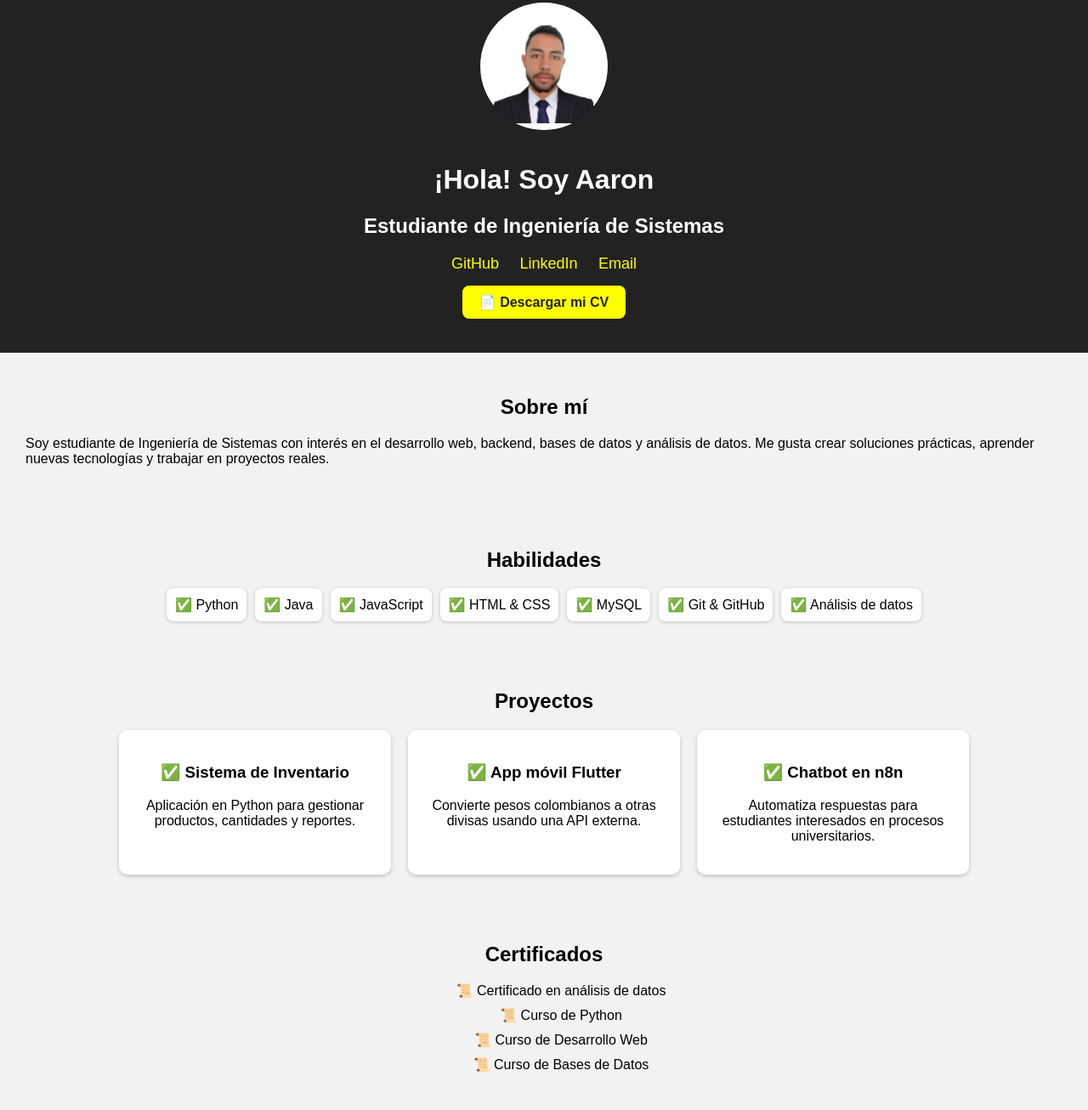
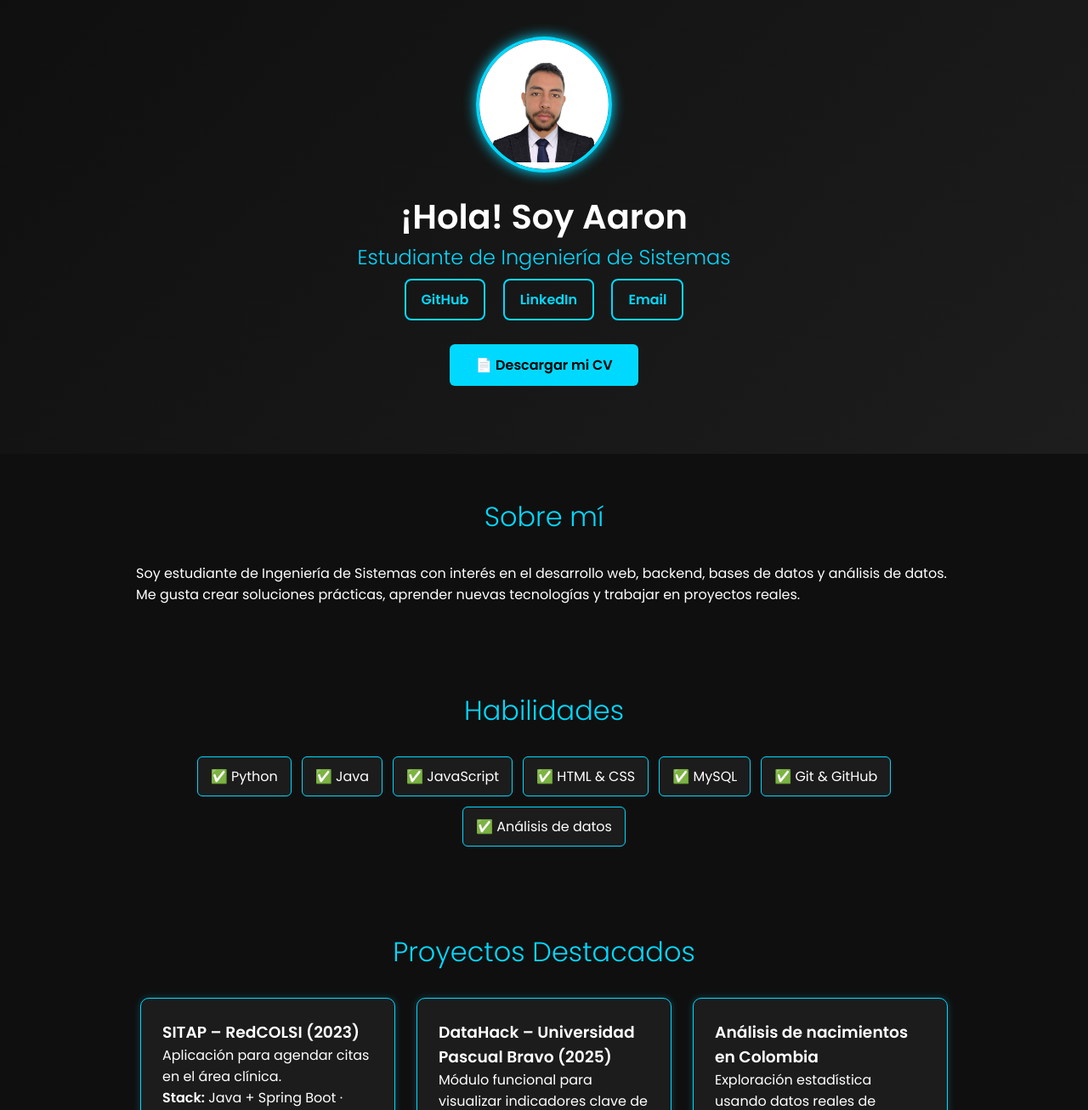
Before and after one commit to aaron1043/aaron1043, a plain HTML site: page docs/index.html in a window 1280 px wide. Shown: the part 37-1343 px from the top of the page at 85% size. Drawn offline with Linux system fonts and the light colour scheme.

Commit message:
Cambios sobre la portada

```diff
--- a/docs/index.html
+++ b/docs/index.html
@@ -3,15 +3,31 @@
 <head>
     <meta charset="UTF-8">
     <meta name="viewport" content="width=device-width, initial-scale=1.0">
+    <link href="https://fonts.googleapis.com/css2?family=Poppins:wght@300;400;600&display=swap" rel="stylesheet">
     <title>Aaron - Portafolio</title>
     <link rel="stylesheet" href="style.css">
 </head>
 <body>
+    <script>
+    const text = "Aaron";
+    let index = 0;
+
+    function typeEffect() {
+        if (index < text.length) {
+            document.getElementById("typed").innerHTML += text.charAt(index);
+            index++;
+            setTimeout(typeEffect, 150);
+        }
+    }
+
+    window.onload = typeEffect;
+    </script>
 
     <header class="header">
         <img src="images/foto.jpg" class="perfil" alt="Foto de perfil">
-        <h1>¡Hola! Soy Aaron</h1>
+       <h1>¡Hola! Soy <span id="typed"></span></h1>
         <h2>Estudiante de Ingeniería de Sistemas</h2>
+
 
         <div class="links">
             <a href="https://github.com/aaron1043" target="_blank">GitHub</a>
@@ -19,7 +35,7 @@
             <a href="l.aarongalvan@gmail.com">Email</a>
         </div>
 
-        <a class="cv-btn" href="docs/CV.pdf" download>📄 Descargar mi CV</a>
+        <a class="cv-btn" href="/CV.pdf" download>📄 Descargar mi CV</a>
     </header>
 
     <section class="about">
@@ -45,22 +61,40 @@
     </section>
 
     <section class="projects">
-        <h2>Proyectos</h2>
+    <h2>Proyectos Destacados</h2>
     <div class="project-list">
 
         <div class="project">
-                <h3>✅ Sistema de Inventario</h3>
-                <p>Aplicación en Python para gestionar productos, cantidades y reportes.</p>
+            <h3>SITAP – RedCOLSI (2023)</h3>
+            <p>Aplicación para agendar citas en el área clínica.</p>
+            <p><strong>Stack:</strong> Java + Spring Boot · Vue.js · Firebase Auth · Docker · PostgreSQL</p>
+            <p>📍 Representación nacional en RedCOLSI como proyecto universitario destacado.</p>
         </div>
 
         <div class="project">
-                <h3>✅ App móvil Flutter</h3>
-                <p>Convierte pesos colombianos a otras divisas usando una API externa.</p>
+            <h3>DataHack – Universidad Pascual Bravo (2025)</h3>
+            <p>Módulo funcional para visualizar indicadores clave de negocio con integración de ciencia de datos.</p>
+            <p><strong>Stack:</strong> Python · Streamlit · Matplotlib · Pandas</p>
+            <p>🏆 3er puesto por lograr un MVP completamente funcional en solo 2 días.</p>
+            <p><em>"Visualización de indicadores clave para gestión empresarial en plataformas ERP"</em></p>
         </div>
 
         <div class="project">
-                <h3>✅ Chatbot en n8n</h3>
-                <p>Automatiza respuestas para estudiantes interesados en procesos universitarios.</p>
+            <h3>Análisis de nacimientos en Colombia</h3>
+            <p>Exploración estadística usando datos reales de nacimientos en el país.</p>
+            <p><strong>Stack:</strong> Python · Jupyter Notebook · Pandas · Seaborn</p>
+        </div>
+
+        <div class="project">
+            <h3>Chat de IA para Escuela Sabática – Sabbath (2025)</h3>
+            <p>Chat inteligente para miembros de iglesia que permite:</p>
+            <ul>
+                <li>Consultar información sobre las lecciones</li>
+                <li>Cargar documentos y hacer preguntas</li>
+                <li>Interfaz web en producción</li>
+            </ul>
+            <p><strong>Stack:</strong> n8n · TypeScript · OpenAI · Gemini · Docker</p>
+            <p>🌐 Producción: <a href="https://sabbath.awrcolombia.online/" target="_blank">https://sabbath.awrcolombia.online/</a></p>
         </div>
 
     </div>
--- a/docs/style.css
+++ b/docs/style.css
@@ -1,83 +1,146 @@
-body {
-    font-family: Arial, sans-serif;
+/* ======= Estilos globales ======= */
+* {
     margin: 0;
-    background: #f2f2f2;
+    padding: 0;
+    box-sizing: border-box;
+    scroll-behavior: smooth;
 }
 
+body {
+    font-family: "Poppins", Arial, sans-serif;
+    background: #0f0f0f;
+    color: #fff;
+}
+
+/* ======= Header ======= */
 .header {
     text-align: center;
-    padding: 40px;
-    background: #222;
-    color: white;
+    padding: 80px 20px;
+    background: linear-gradient(135deg, #0f0f0f, #1d1d1d);
 }
 
 .perfil {
-    width: 150px;
-    height: 150px;
+    width: 160px;
+    height: 160px;
     border-radius: 100%;
-    margin-bottom: 15px;
+    border: 4px solid #00d9ff;
+    box-shadow: 0px 0px 15px #00d9ff;
 }
 
-.links a {
-    color: yellow;
-    margin: 0 10px;
-    font-size: 18px;
-    text-decoration: none;
-}
-
-.cv-btn {
-    display: inline-block;
+h1 {
+    font-size: 2.5rem;
     margin-top: 15px;
-    padding: 10px 20px;
-    background: yellow;
-    color: #222;
-    border-radius: 8px;
-    font-weight: bold;
-    text-decoration: none;
-}
-
-section {
-    padding: 30px;
 }
 
 h2 {
-    text-align: center;
+    font-weight: 300;
+    color: #00d9ff;
 }
 
+/* ======= Links ======= */
+.links a {
+    display: inline-block;
+    margin: 8px;
+    padding: 10px 18px;
+    border: 2px solid #00d9ff;
+    border-radius: 8px;
+    color: #00d9ff;
+    text-decoration: none;
+    font-weight: bold;
+    transition: 0.3s;
+}
+
+.links a:hover {
+    background: #00d9ff;
+    color: #000;
+}
+
+/* ===== Botón CV ===== */
+.cv-btn {
+    display: inline-block;
+    margin-top: 20px;
+    padding: 12px 30px;
+    background: #00d9ff;
+    color: #000;
+    border-radius: 6px;
+    font-weight: bold;
+    text-decoration: none;
+    transition: 0.3s;
+}
+
+.cv-btn:hover {
+    transform: scale(1.05);
+    box-shadow: 0px 0px 15px #00d9ff;
+}
+
+/* ======= Secciones ======= */
+section {
+    padding: 50px 20px;
+    max-width: 1000px;
+    margin: auto;
+}
+
+section h2 {
+    font-size: 2rem;
+    margin-bottom: 30px;
+    text-align: center;
+    color: #00d9ff;
+}
+
+/* ======= Skills ======= */
 .skills-list {
     display: flex;
     justify-content: center;
-    gap: 10px;
+    gap: 12px;
     flex-wrap: wrap;
 }
 
 .skills-list span {
-    background: white;
-    padding: 10px;
-    border-radius: 8px;
-    box-shadow: 0px 1px 4px rgba(0,0,0,0.2);
+    background: #1c1c1c;
+    padding: 10px 15px;
+    border-radius: 6px;
+    border: 1px solid #00d9ff;
+    transition: 0.3s;
 }
 
+.skills-list span:hover {
+    background: #00d9ff;
+    color: #000;
+    transform: scale(1.1);
+}
+
+/* ======= Cards de Proyectos ======= */
 .project-list {
     display: flex;
+    flex-wrap: wrap;
+    gap: 25px;
     justify-content: center;
-    gap: 20px;
-    flex-wrap: wrap;
 }
 
 .project {
-    background: white;
-    padding: 20px;
+    background: #1c1c1c;
+    width: 300px;
+    padding: 25px;
     border-radius: 10px;
-    width: 280px;
-    box-shadow: 0px 2px 5px rgba(0,0,0,0.2);
-    text-align: center;
+    border: 1px solid #00d9ff;
+    box-shadow: 0px 0px 8px #00d9ff40;
+    transition: 0.3s;
 }
 
-.certificaciones ul {
-    list-style: none;
-    display: flex;
-    flex-direction: column;
-    gap: 10px;
+.project:hover {
+    transform: scale(1.05);
+    box-shadow: 0px 0px 15px #00d9ff;
+}
+
+.project ul {
+    margin-top: 10px;
+    padding-left: 20px;
+}
+
+/* ======= Footer ======= */
+footer {
     text-align: center;
+    padding: 20px;
+    background: #111;
+    color: #aaa;
 }
```
Lines whose indentation alone changed are shown as unchanged.
